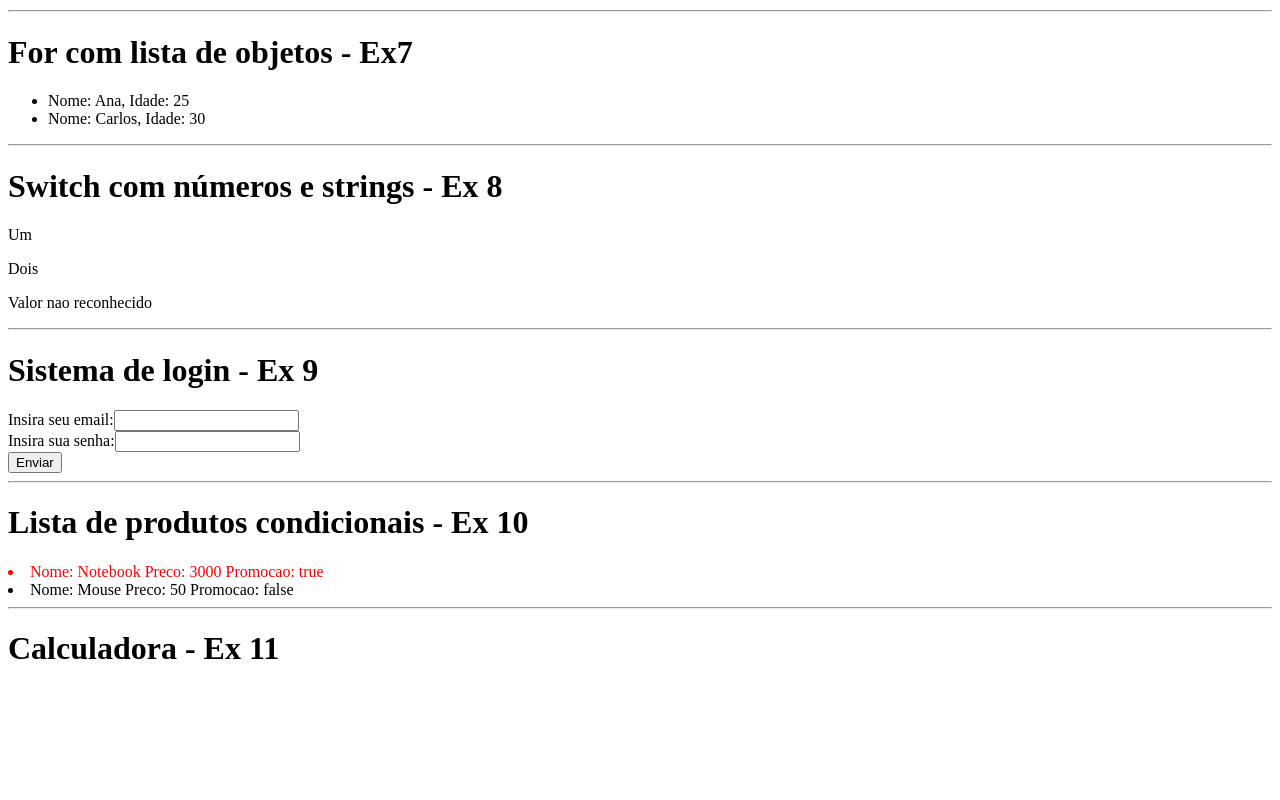
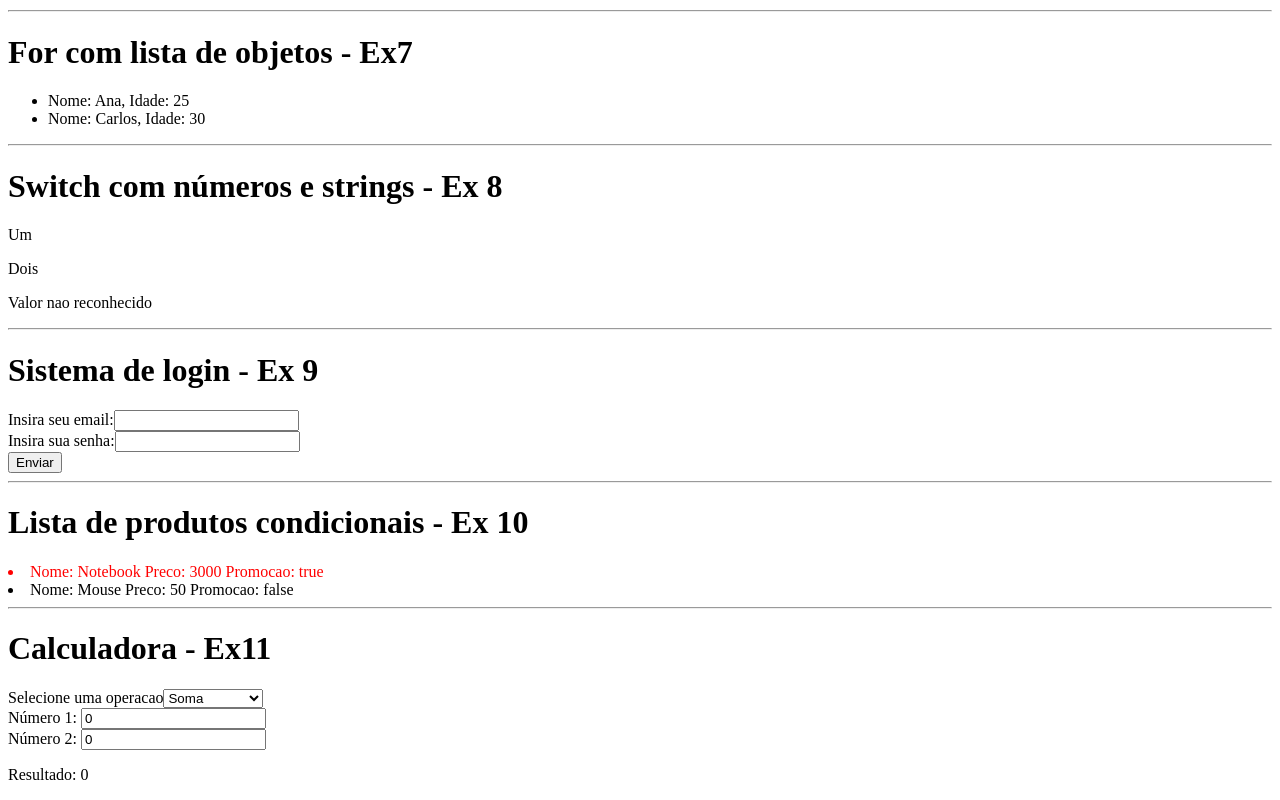
Before and after one commit to ViniShuet/At1_Cp2_mwe, an Angular app: page / in a window 1280 px wide. Shown: the part 757-1557 px from the top of the page. Before the commit the page ends 1446 px from the top, so only its background shows below. Built offline with nearby package versions, Linux system fonts and the light colour scheme.

Commit message:
Exercicio 11 - Final

```diff
--- a/src/app/components/calculadora/calculadora.component.html
+++ b/src/app/components/calculadora/calculadora.component.html
@@ -1 +1,41 @@
-<h1>Calculadora - Ex 11</h1>
+<h1>Calculadora - Ex11</h1>
+
+<div>
+  <label for="selector">Selecione uma operacao</label>
+  <select id="selector" (change)="trocarOperacao($event)">
+    <option value="soma">Soma</option>
+    <option value="subtracao">Subtração</option>
+    <option value="multiplicacao">Multiplicação</option>
+    <option value="divisao">Divisão</option>
+  </select>
+
+  <div>
+    Número 1: <input type="number" [(ngModel)]="valor1" name="valor1">
+  </div>
+
+  <div>
+    Número 2: <input type="number" [(ngModel)]="valor2" name="valor2">
+  </div>
+
+
+  <div class="resultado">
+    @switch (operacao) {
+      @case ('soma') {
+        <p>Resultado: {{ valor1 + valor2 }}</p>
+      }
+      @case ('subtracao') {
+        <p>Resultado: {{ valor1 - valor2 }}</p>
+      }
+      @case ('multiplicacao') {
+        <p>Resultado: {{ valor1 * valor2 }}</p>
+      }
+      @case ('divisao') {
+        @if (valor2 === 0) {
+          <p class="erro">Erro: divisão por zero</p>
+        } @else {
+          <p>Resultado: {{ valor1 / valor2 }}</p>
+        }
+      }
+    }
+  </div>
+</div>
--- a/src/app/components/calculadora/calculadora.component.ts
+++ b/src/app/components/calculadora/calculadora.component.ts
@@ -1,12 +1,24 @@
 import { Component } from '@angular/core';
+import { FormsModule } from '@angular/forms';
+import { CommonModule } from '@angular/common';
 
 @Component({
   selector: 'app-calculadora',
   standalone: true,
-  imports: [],
+  imports: [FormsModule, CommonModule],
   templateUrl: './calculadora.component.html',
-  styleUrl: './calculadora.component.css'
+  styleUrls: ['./calculadora.component.css']
 })
 export class CalculadoraComponent {
+  operacao: string = "soma";
+  valor1: number = 0;
+  valor2: number = 0;
 
+  trocarOperacao(event: Event): void {
+    const elementoSelecionado = event.target as HTMLSelectElement;
+    this.operacao = elementoSelecionado.value;
+  }
+
+  calcular(): void {
+  }
 }
```
